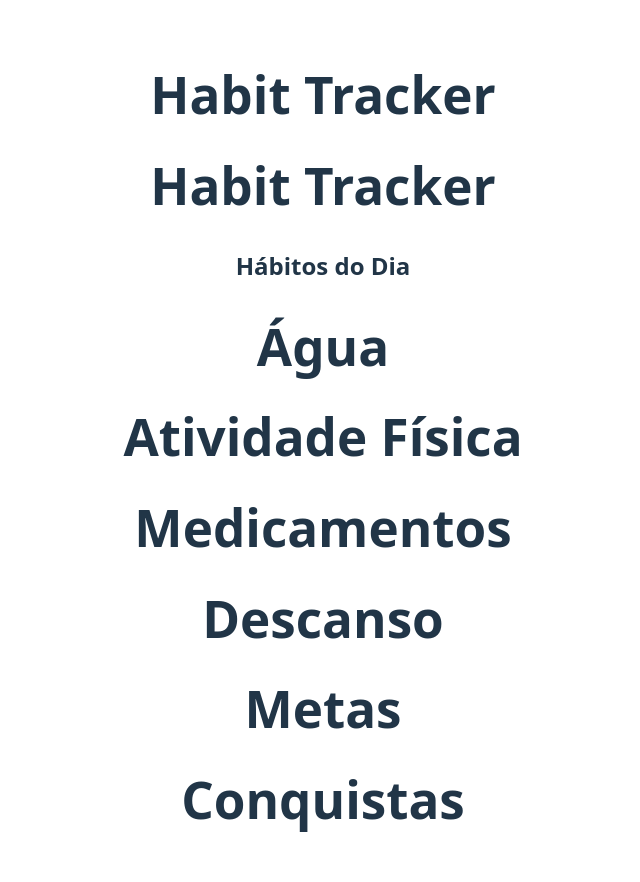
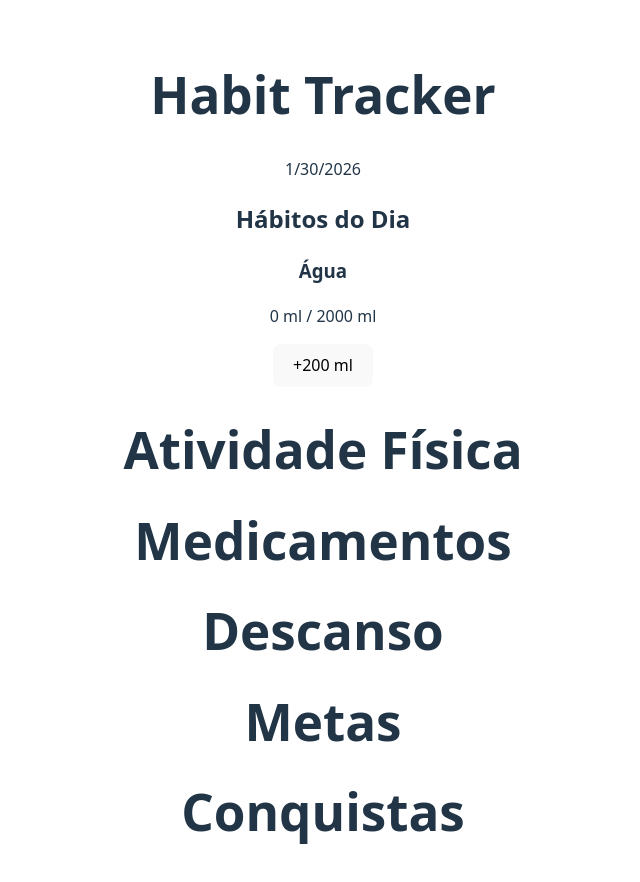
Before and after one commit to lscxxxxx/habit-tracker, a React (Vite) app: page / in a window 1280 px wide. Shown: the top 882 px of the page, without its empty margins (317-957 px from the left). Built offline with nearby package versions, Linux system fonts and the light colour scheme.

Commit message:
feat: implementar hábito de consumo de água

```diff
--- a/src/App.jsx
+++ b/src/App.jsx
@@ -1,14 +1,23 @@
 import './App.css'
+import { useState } from 'react'
 import Header from './components/Header'
 import HabitDashboard from './components/HabitDashboard'
 import DataInfo from './components/DataInfo'
 
 function App() {
+  const [date] = useState(new Date())
+  const [water, setWater] = useState(0)
+  const waterGoal = 2000
+
   return (
     <>
       <Header />
-      <DataInfo />
-      <HabitDashboard />
+      <DataInfo date={date} />
+      <HabitDashboard
+        water={water}
+        waterGoal={waterGoal}
+        onAddWater={(amount) => setWater(water + amount)}
+      />
     </>
   )
 }
--- a/src/components/DataInfo.jsx
+++ b/src/components/DataInfo.jsx
@@ -1,7 +1,7 @@
-export default function DataInfo() {
+export default function DataInfo({ date }) {
     return (
         <div>
-            <h1>Habit Tracker</h1>
+            <p>{ date.toLocaleDateString() }</p>
         </div>
-    );
+    )
 }
--- a/src/components/HabitDashboard.jsx
+++ b/src/components/HabitDashboard.jsx
@@ -5,11 +5,15 @@ import SleepHabit from './habits/SleepHabit'
 import ToDoHabit from './habits/ToDoHabit'
 import WaterHabit from './habits/WaterHabit'
 
-export default function HabitDashboard() {
+export default function HabitDashboard({ water, waterGoal, onAddWater}) {
     return (
         <div>
             <h2>Hábitos do Dia</h2>
-            <WaterHabit />
+            <WaterHabit
+                value={water}
+                goal={waterGoal}
+                onAdd={onAddWater}
+            />
             <ExerciseHabit />
             <MedicineHabit />
             <SleepHabit />
--- a/src/components/habits/WaterHabit.jsx
+++ b/src/components/habits/WaterHabit.jsx
@@ -1,7 +1,9 @@
-export default function WaterHabit() {
+export default function WaterHabit({ value, goal, onAdd }) {
     return (
         <div>
-            <h1>Água</h1>
+            <h3>Água</h3>
+            <p>{value} ml / {goal} ml</p>
+            <button onClick={() => onAdd(200)}>+200 ml</button>
         </div>
-    );
+    )
 }
```
